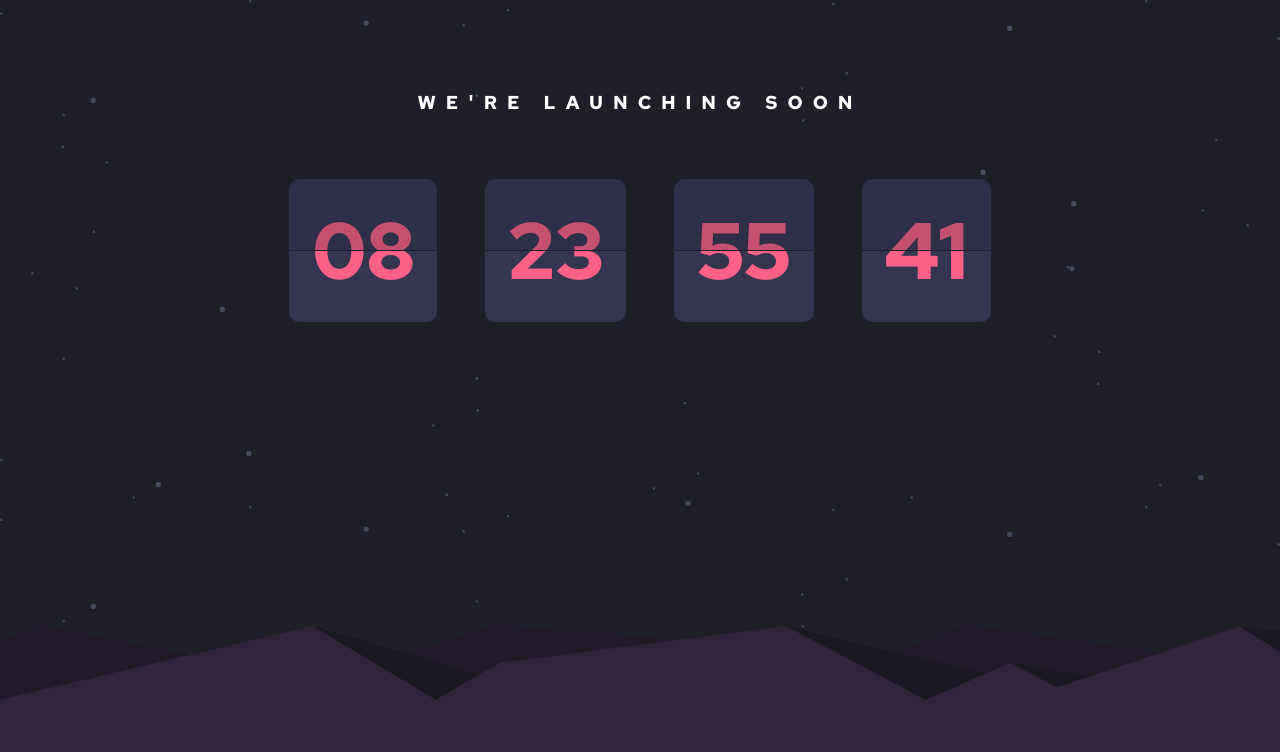
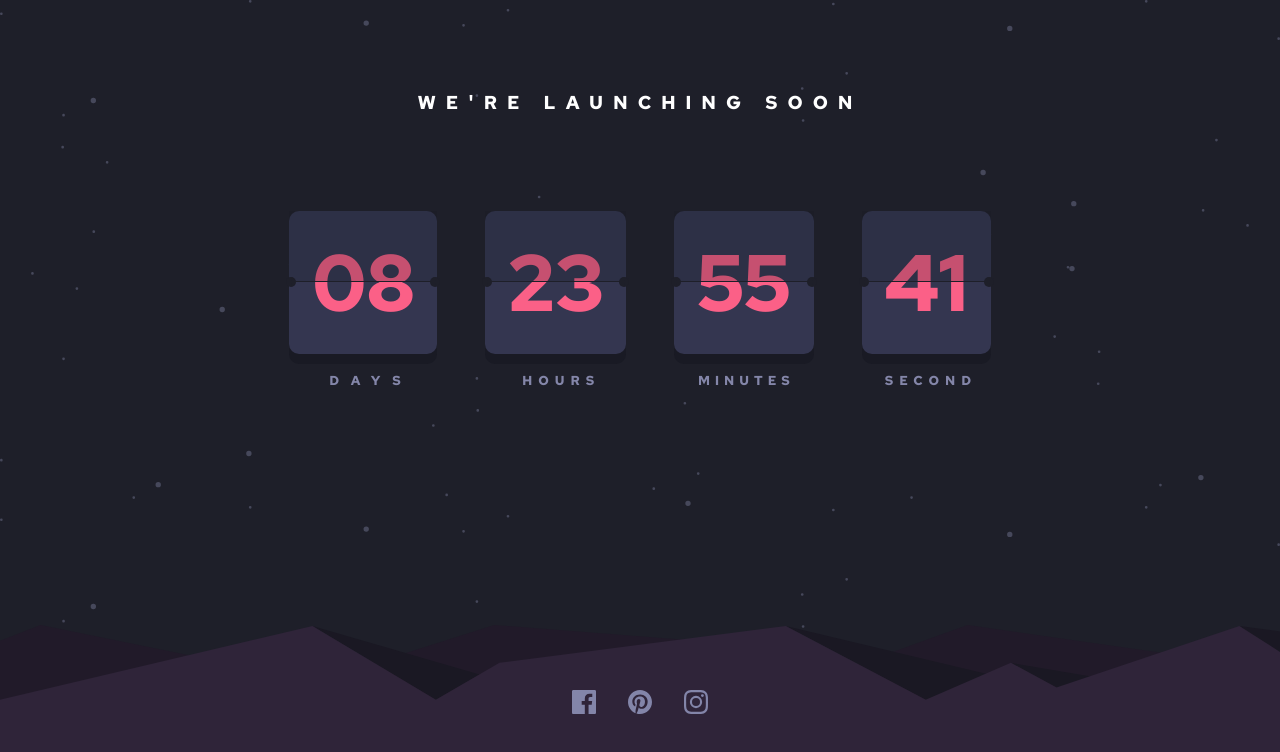
Before and after one commit to salmaane/launch-countdown, a plain HTML site: page index.html in a window 1280 px wide. Drawn offline with Linux system fonts and the light colour scheme.

Commit message:
HTML-CSS completed

```diff
--- a/index.html
+++ b/index.html
@@ -16,11 +16,28 @@
   <main>
     <h3>WE'RE LAUNCHING SOON</h3>
     <section class="timer">
-      <div class="time day">08</div>
-      <div class="time hour">23</div>
-      <div class="time minute">55</div>
-      <div class="time second">41</div>
+      <div class="time day">08
+        <span class="left"></span>
+        <span class="right"></span>
+      </div>
+      <div class="time hour">23
+        <span class="left"></span>
+        <span class="right"></span>
+      </div>
+      <div class="time minute">55
+        <span class="left"></span>
+        <span class="right"></span>
+      </div>
+      <div class="time second">41
+        <span class="left"></span>
+        <span class="right"></span>
+      </div>
     </section>
+    <div class="social">
+      <img src="images/icon-facebook.svg" alt="">
+      <img src="images/icon-pinterest.svg" alt="">
+      <img src="images/icon-instagram.svg" alt="">
+    </div>
   </main>
 
 <script src="javascript.js"></script>
--- a/style.css
+++ b/style.css
@@ -20,6 +20,7 @@ main {
     display: flex;
     flex-direction: column;
     align-items: center;
+    gap: 6rem;
 }
 h3 {
     color: white;
@@ -27,29 +28,92 @@ h3 {
 }
 .timer {
     color: hsl(345, 95%, 68%);
-    margin-top: 4rem;
+    /*margin-top: 4rem;*/
     font-size: 5rem;
     display: flex;
     gap: 3rem;
 }
 .time {
+    cursor: pointer;
     position: relative;
     background-color: hsl(236, 21%, 26%);
     padding: 1.2rem 1.4rem;
     border-radius: 10px;
+    box-shadow: 0 10px hsl(234, 17%, 12%);
 }
-.time::after {
+.time::before {
     content: '';
     position: absolute;
     inset: 0 0 50% 0;
     background-color: hsla(234, 17%, 12%, 0.23);
-    /*border-bottom: 1px solid hsl(235, 16%, 14%);*/
+    border-bottom: 1px solid hsl(235, 16%, 14%);
 }
-.time::before {
-    content: '';
+.day::after {
+    content: 'DAYS';
     position: absolute;
-    inset: 50% 0;
-    width: 100%;
-    height: 1px;
+    color: hsl(237, 18%, 59%);
+    font-size: 13px;
+    bottom: -35px;
+    left: 40px;
+    letter-spacing: 12px;
+}
+.hour::after {
+    content: 'HOURS';
+    position: absolute;
+    color: hsl(237, 18%, 59%);
+    font-size: 13px;
+    bottom: -35px;
+    left: 37px;
+    letter-spacing: 6px;
+}
+.minute::after {
+    content: 'MINUTES';
+    position: absolute;
+    color: hsl(237, 18%, 59%);
+    font-size: 13px;
+    bottom: -35px;
+    left: 24px;
+    letter-spacing: 5px;
+}
+.second::after {
+    content: 'SECOND';
+    position: absolute;
+    color: hsl(237, 18%, 59%);
+    font-size: 13px;
+    bottom: -35px;
+    left: 23px;
+    letter-spacing: 6px;
+}
+span.left {
+    width: 10px;
+    height: 10px;
+    position: absolute;
     background-color: hsl(235, 16%, 14%);
+    border-right: 4px solid hsl(235, 16%, 14%);
+    border-radius: 50%;
+    left:-3px;
+    top: 46.1%;
 }
+span.right {
+    width: 10px;
+    height: 10px;
+    position: absolute;
+    background-color: hsl(235, 16%, 14%);
+    border-right: 4px solid hsl(235, 16%, 14%);
+    border-radius: 50%;
+    right:-3px;
+    top: 46.1%;
+}
+.social {
+    margin-top: 15rem;
+    display: flex;
+    gap: 2rem;
+}
+.social img {
+    cursor: pointer;
+    transition: width 0.2s;
+}
+.social img:hover {
+    scale: 110%;
+    filter: invert(59%) sepia(23%) saturate(3041%) hue-rotate(306deg) brightness(99%) contrast(90%);
+}
```
